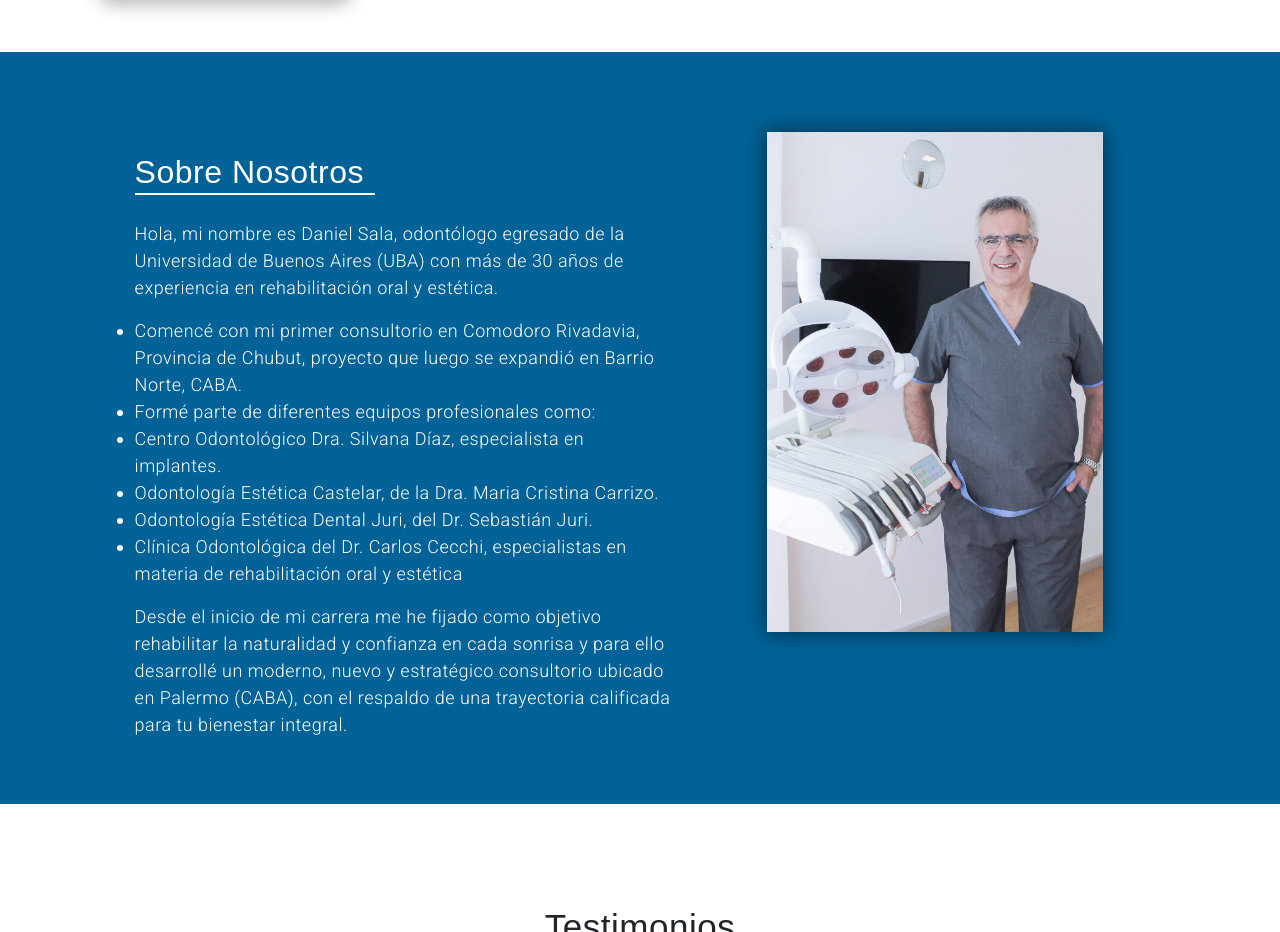
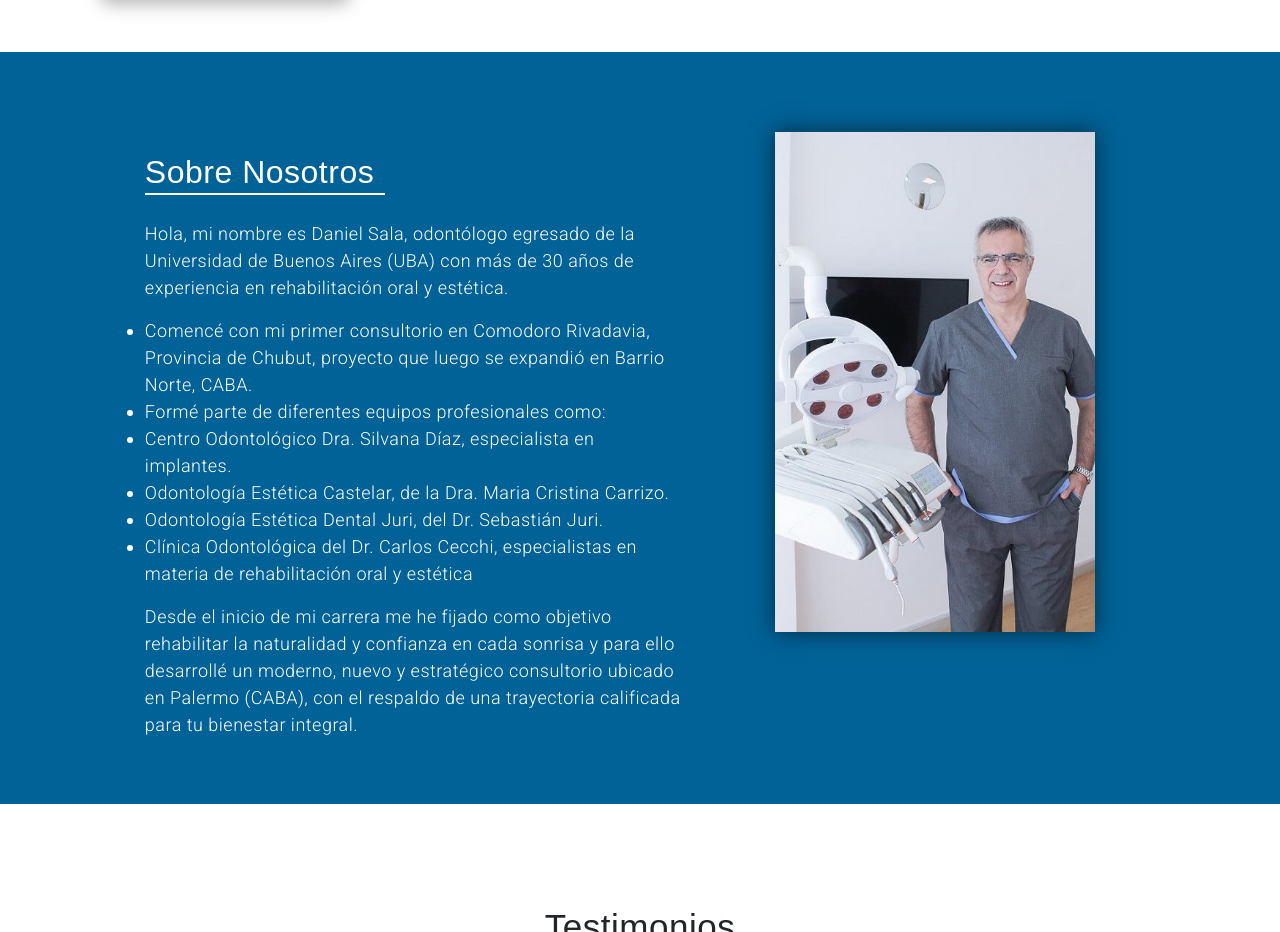
Before and after one commit to SabrinaZalio/danielsala-onepage, a plain HTML site: page index.html in a window 1280 px wide. Shown: the part 1460-2392 px from the top of the page. Drawn offline with Linux system fonts and the light colour scheme; a web font is replaced by a local one.

Commit message:
reemplazo de imgs optimizadas de sobre nosotros

```diff
--- a/index.html
+++ b/index.html
@@ -187,7 +187,7 @@
             <p class="sobrenosotros-p">Desde el inicio de mi carrera me he fijado como objetivo rehabilitar la naturalidad y confianza en cada sonrisa y para ello desarrollé un moderno, nuevo y estratégico consultorio ubicado en Palermo (CABA), con el respaldo de una trayectoria calificada para tu bienestar integral.</p>
          </div>
          <div class="sobrenosotros-image">
-           <img src="css/img/danielsala-vertical-1.jpg" alt="">
+           <img src="css/img/danielsala-vertical-2.jpg" alt="">
          </div>
       </div>
 
```
